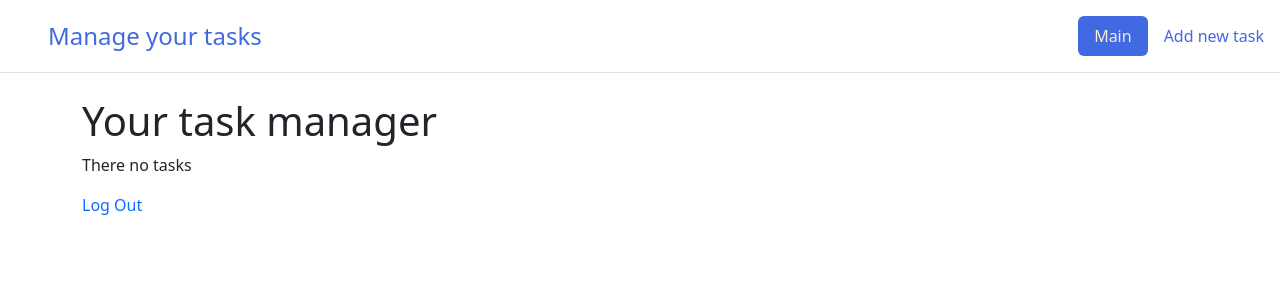
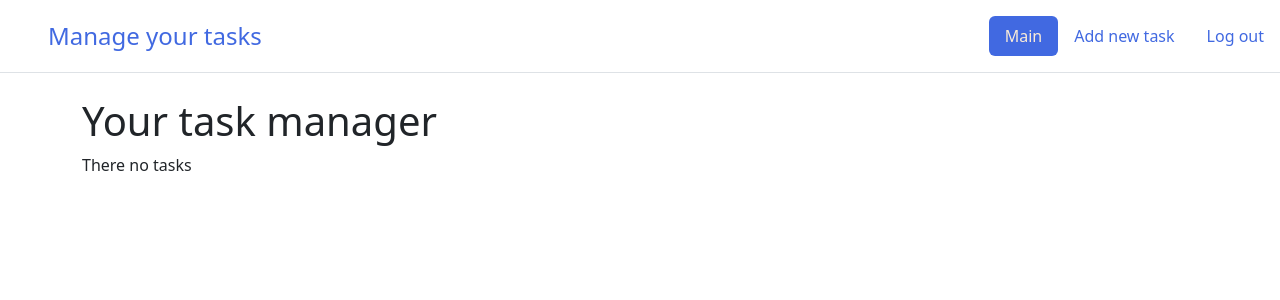
Before and after one commit to KateF20/taskmanager_django, a Django app: page / in a window 1280 px wide. Shown: the top 300 px of the page. Run offline with Django 4.2, Linux system fonts and the light colour scheme; the visitor is signed in with stand-in values (Sample User, id 1); data that the repository does not hold is empty.

Commit message:
log in / log out buttons moved to the header bar

```diff
--- a/taskmanager/main/templates/main/base.html
+++ b/taskmanager/main/templates/main/base.html
@@ -16,6 +16,13 @@
         <li class="nav-item"><a href="{% url 'main' %}" class="nav-link active" aria-current="page"
                                 style="color: antiquewhite; background-color: royalblue">Main</a></li>
         <li class="nav-item"><a href="{% url 'create' %}" class="nav-link" style="color: royalblue">Add new task</a></li>
+          {% if user.is_authenticated %}
+              <li class="nav-item">
+                  <a href="{% url 'logout' %}" class="nav-link" style="color: royalblue">Log out</a>
+              </li>
+          {% else %}
+              <a class="me-3 py-2 link-body-emphasis text-decoration-none" href="{% url 'login' %}">Log In</a>
+          {% endif %}
       </ul>
     </header>
 {#    <div class="d-flex flex-column flex-md-row align-items-center pb-3 mb-4 border-bottom">#}
--- a/taskmanager/main/templates/main/index.html
+++ b/taskmanager/main/templates/main/index.html
@@ -23,9 +23,9 @@
         {% else %}
             <p>There no tasks</p>
         {% endif %}
-        <p><a class="me-3 py-2 link-body-emphasis text-decoration-none" href="{% url 'logout' %}">Log Out</a></p>
+{#        <p><a class="me-3 py-2 link-body-emphasis text-decoration-none" href="{% url 'logout' %}">Log Out</a></p>#}
     {% else %}
         <p>You are not logged in</p>
-        <a class="me-3 py-2 link-body-emphasis text-decoration-none" href="{% url 'login' %}">Log In</a>
+{#        <a class="me-3 py-2 link-body-emphasis text-decoration-none" href="{% url 'login' %}">Log In</a>#}
     {% endif %}
 {% endblock %}
```
